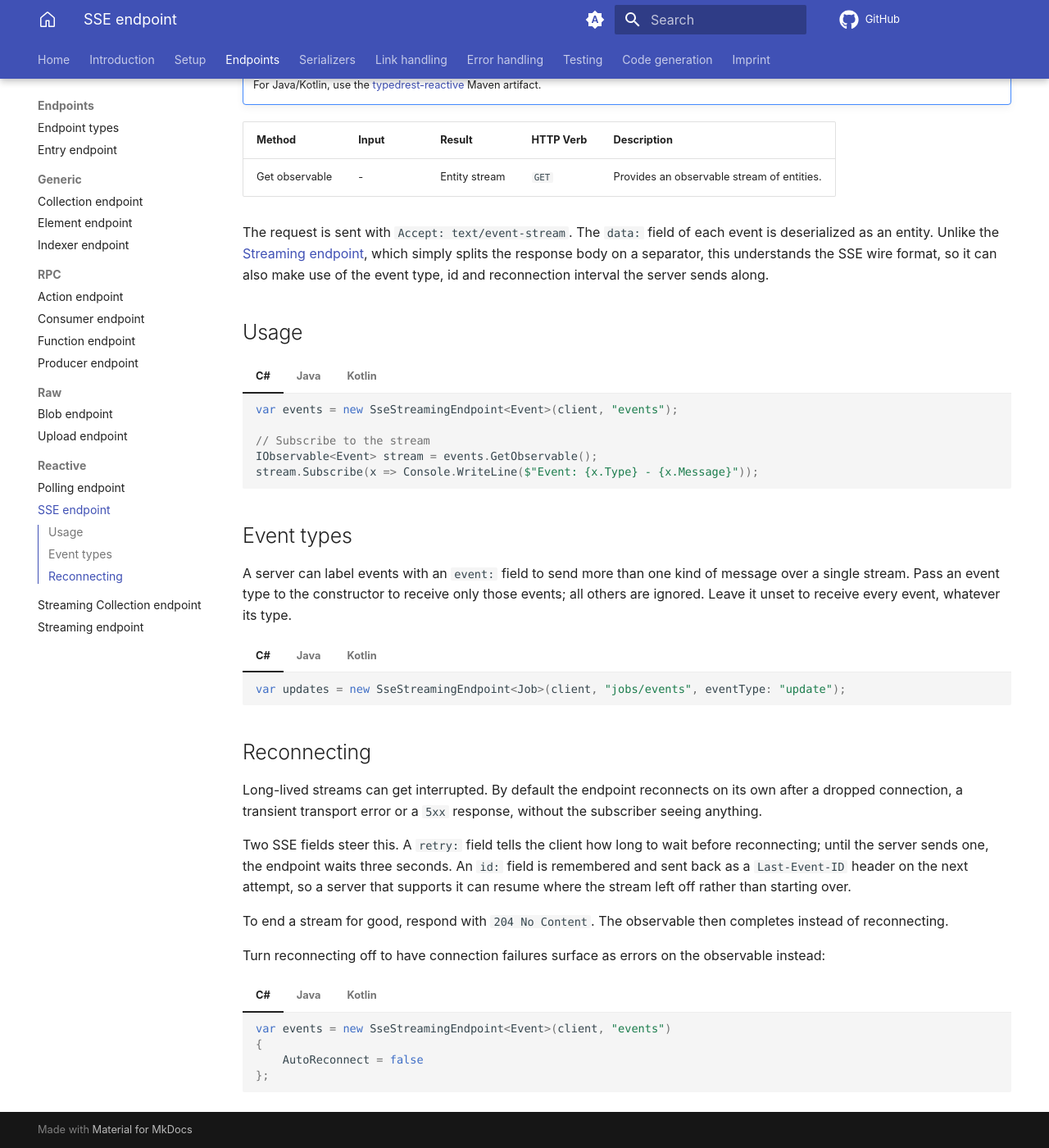
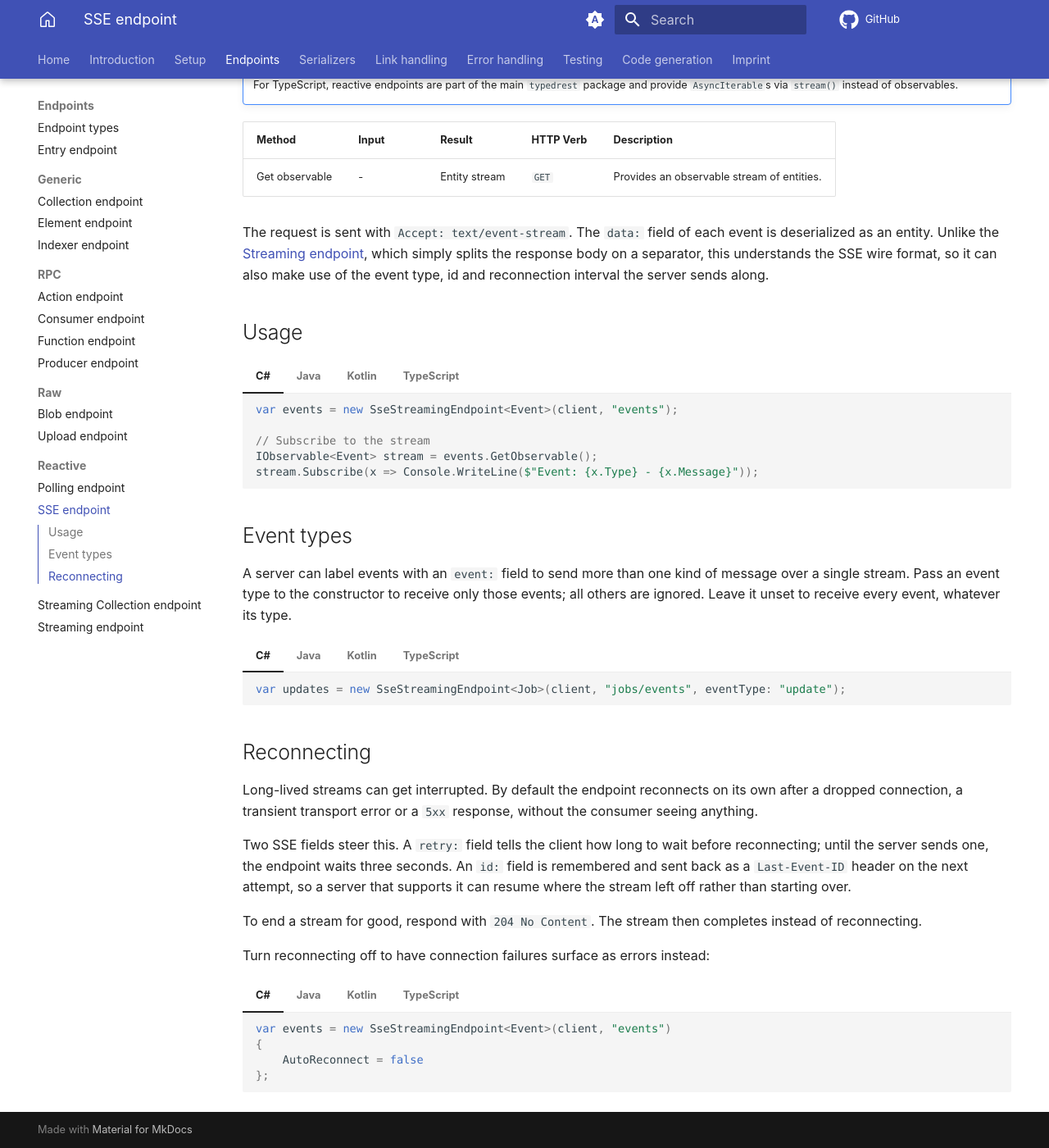
Before and after one commit to TypedRest/docs, an MkDocs documentation site: the page built from docs/endpoints/reactive/sse.md, in a window 1280 px wide and 1400 px high, scrolled down 270 px. Shown: the whole window at 82% size. Built offline with MkDocs 1.6.1 and Material for MkDocs 9.7.7, drawn with Linux system fonts in a browser that asks for light colours; comment, search, counter and statistics services are not loaded.

Commit message:
Documented TypeScript support for reactive endpoints

````diff
--- a/docs/endpoints/reactive/sse.md
+++ b/docs/endpoints/reactive/sse.md
@@ -3,9 +3,9 @@
 Endpoint for a stream of entities using [Server-Sent Events](https://developer.mozilla.org/docs/Web/API/Server-sent_events) (SSE).
 
 !!! note
-    Reactive endpoints are not available for TypeScript.
     For .NET, use the [TypedRest.Reactive](https://www.nuget.org/packages/TypedRest.Reactive/) NuGet package.
     For Java/Kotlin, use the [typedrest-reactive](https://central.sonatype.com/artifact/net.typedrest/typedrest-reactive) Maven artifact.
+    For TypeScript, reactive endpoints are part of the main `typedrest` package and provide `AsyncIterable`s via `stream()` instead of observables.
 
 | Method         | Input | Result        | HTTP Verb | Description                                |
 | -------------- | ----- | ------------- | --------- | ------------------------------------------ |
@@ -45,6 +45,17 @@ The request is sent with `Accept: text/event-stream`. The `data:` field of each
     stream.subscribe { x -> println("Event: ${x.type} - ${x.message}") }
     ```
 
+=== "TypeScript"
+
+    ```typescript
+    const events = new SseStreamingEndpoint<Event>(client, "events");
+
+    // Consume the stream
+    for await (const x of events.stream()) {
+        console.log(`Event: ${x.type} - ${x.message}`);
+    }
+    ```
+
 ## Event types
 
 A server can label events with an `event:` field to send more than one kind of message over a single stream. Pass an event type to the constructor to receive only those events; all others are ignored. Leave it unset to receive every event, whatever its type.
@@ -67,15 +78,21 @@ A server can label events with an `event:` field to send more than one kind of m
     val updates = SseStreamingEndpointImpl(client, "jobs/events", Job::class.java, eventType = "update")
     ```
 
+=== "TypeScript"
+
+    ```typescript
+    const updates = new SseStreamingEndpoint<Job>(client, "jobs/events", "update");
+    ```
+
 ## Reconnecting
 
-Long-lived streams can get interrupted. By default the endpoint reconnects on its own after a dropped connection, a transient transport error or a `5xx` response, without the subscriber seeing anything.
+Long-lived streams can get interrupted. By default the endpoint reconnects on its own after a dropped connection, a transient transport error or a `5xx` response, without the consumer seeing anything.
 
 Two SSE fields steer this. A `retry:` field tells the client how long to wait before reconnecting; until the server sends one, the endpoint waits three seconds. An `id:` field is remembered and sent back as a `Last-Event-ID` header on the next attempt, so a server that supports it can resume where the stream left off rather than starting over.
 
-To end a stream for good, respond with `204 No Content`. The observable then completes instead of reconnecting.
+To end a stream for good, respond with `204 No Content`. The stream then completes instead of reconnecting.
 
-Turn reconnecting off to have connection failures surface as errors on the observable instead:
+Turn reconnecting off to have connection failures surface as errors instead:
 
 === "C#"
 
@@ -99,3 +116,10 @@ Turn reconnecting off to have connection failures surface as errors on the obser
     val events = SseStreamingEndpointImpl(client, "events", Event::class.java)
         .apply { autoReconnect = false }
     ```
+
+=== "TypeScript"
+
+    ```typescript
+    const events = new SseStreamingEndpoint<Event>(client, "events");
+    events.autoReconnect = false;
+    ```
````
Also changed, not shown: docs/endpoints/generic/collection.md (+3 -0 lines), docs/endpoints/reactive/polling.md (+23 -1 lines), docs/endpoints/reactive/streaming-collection.md (+32 -1 lines), docs/endpoints/reactive/streaming.md (+18 -1 lines), docs/error-handling/index.md (+11 -11 lines).
